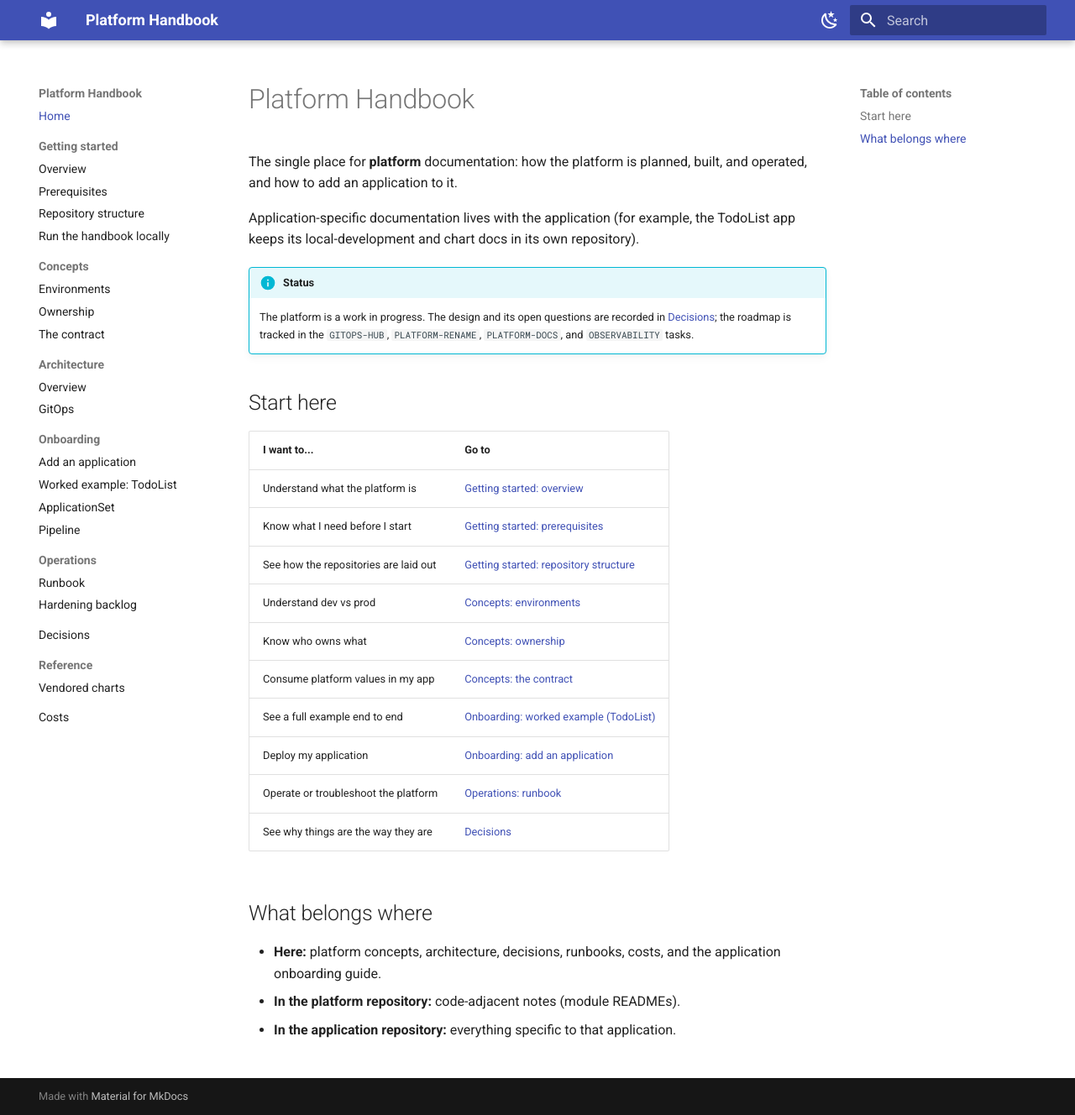
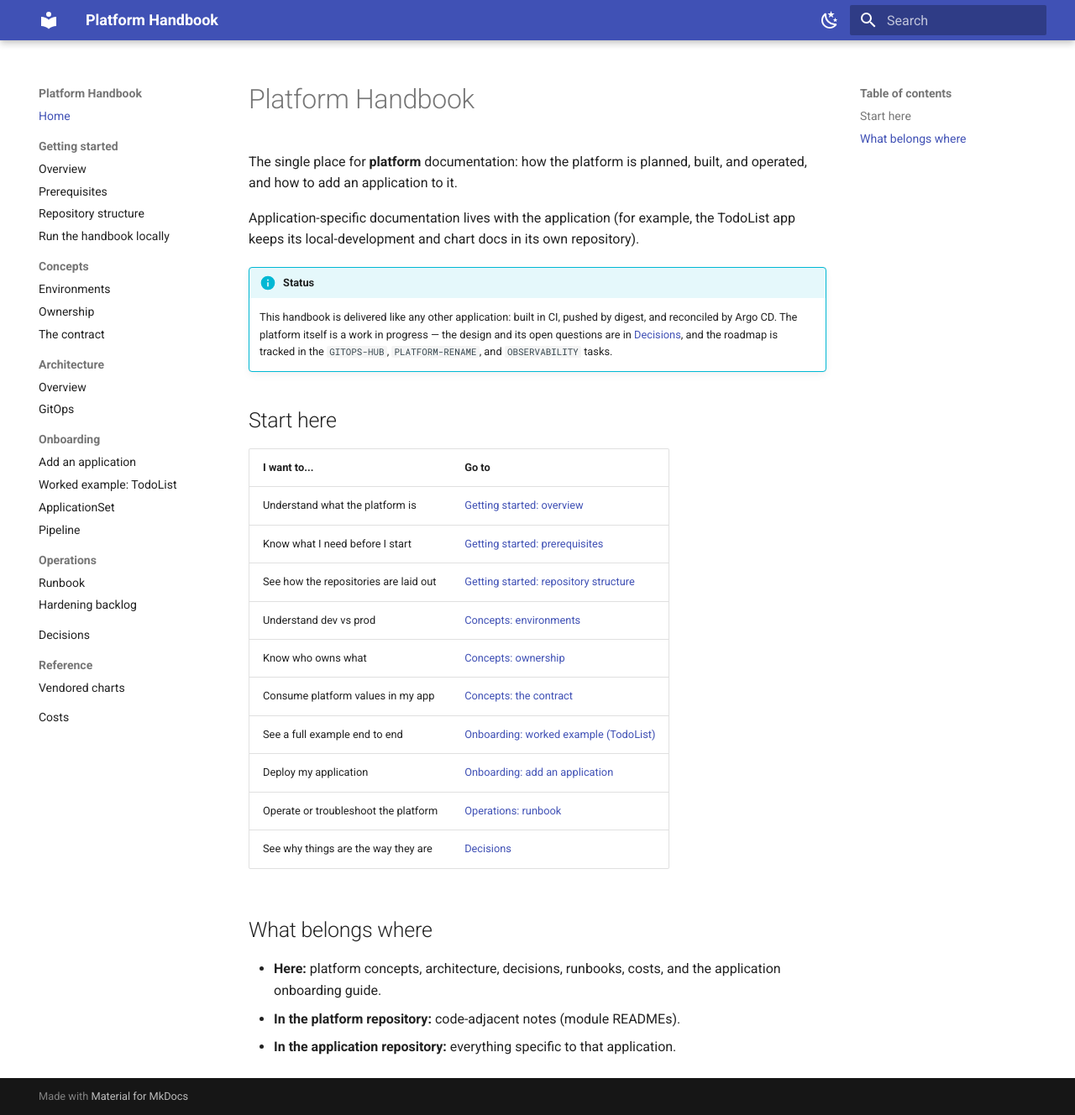
Before and after one commit to artmiraws/platform-docs, an MkDocs documentation site: the page built from docs/index.md, in a window 1280 px wide and 1328 px high. Shown: the whole window at 84% size. Built offline with MkDocs 1.6.1 and Material for MkDocs 9.7.7, drawn with Linux system fonts in a browser that asks for light colours.

Commit message:
docs: note that the handbook is delivered by the pipeline

```diff
--- a/docs/index.md
+++ b/docs/index.md
@@ -7,9 +7,10 @@ Application-specific documentation lives with the application (for example, the
 its local-development and chart docs in its own repository).
 
 !!! info "Status"
-    The platform is a work in progress. The design and its open questions are recorded in
-    [Decisions](decisions/index.md); the roadmap is tracked in the `GITOPS-HUB`, `PLATFORM-RENAME`,
-    `PLATFORM-DOCS`, and `OBSERVABILITY` tasks.
+    This handbook is delivered like any other application: built in CI, pushed by digest, and
+    reconciled by Argo CD. The platform itself is a work in progress — the design and its open
+    questions are in [Decisions](decisions/index.md), and the roadmap is tracked in the
+    `GITOPS-HUB`, `PLATFORM-RENAME`, and `OBSERVABILITY` tasks.
 
 ## Start here
 
```
